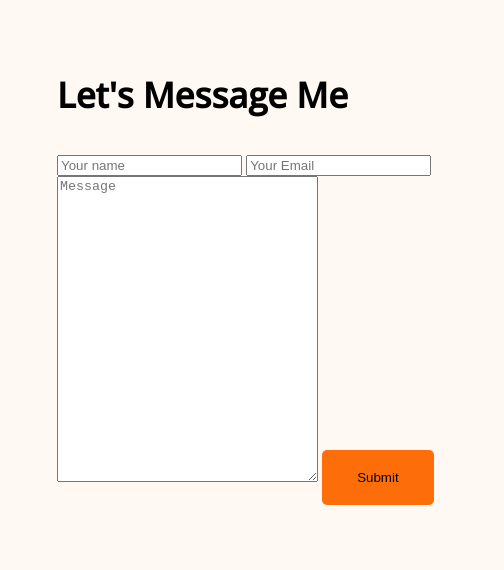
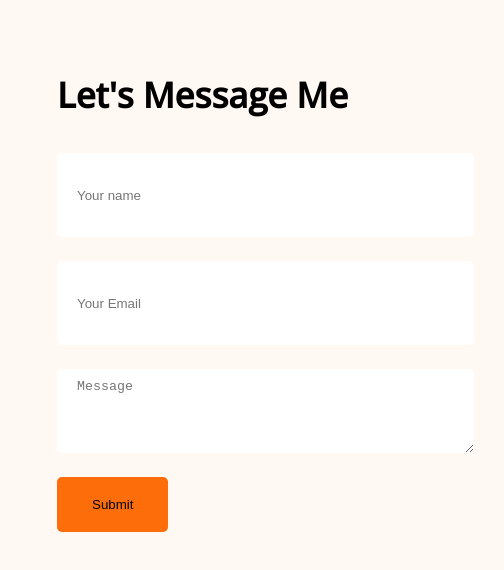
Before and after one commit to Mahamudrahat/personal-portfolio, a plain HTML site: page index.htm in a window 1280 px wide. Shown: the part 2390-2960 px from the top of the page, 608-1112 px from the left. Drawn offline with nearby package versions, Linux system fonts and the light colour scheme.

Commit message:
added section footer

```diff
--- a/styles/protfolio.css
+++ b/styles/protfolio.css
@@ -155,3 +155,16 @@ footer {
 .footer-column {
   width: 50%;
 }
+
+footer input[type="text"],
+footer input[type="email"],
+footer textarea {
+  height: 64px;
+  border-radius: 5px;
+  background-color: white;
+  width: 100%;
+  margin-bottom: 24px;
+  padding: 10px 20px;
+  display: block;
+  border: none;
+}
```
